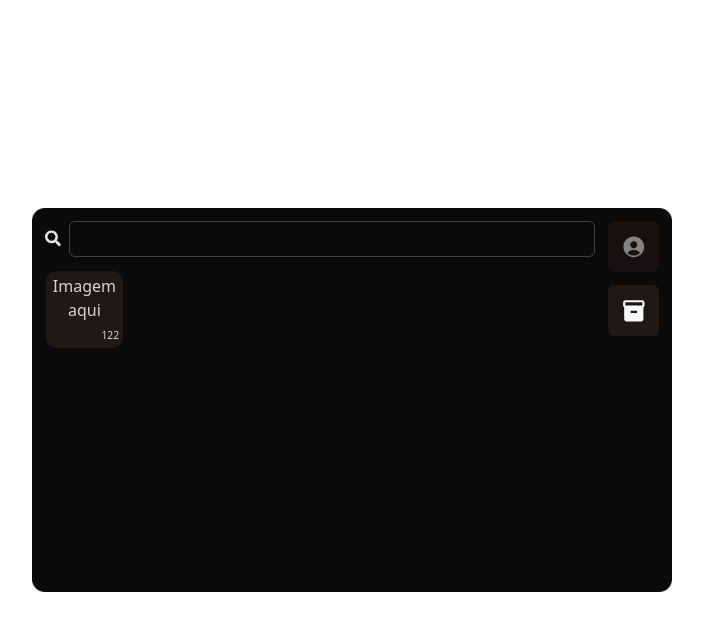
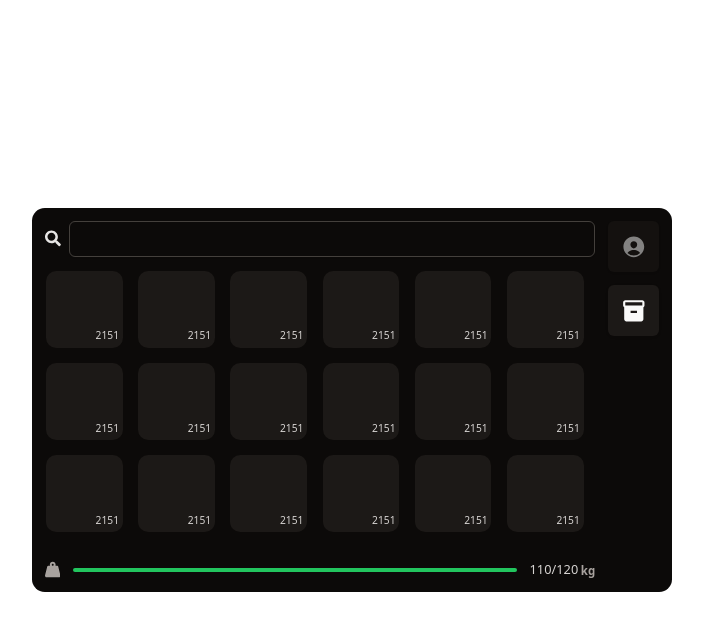
Before and after one commit to pyurips/datalife-old, a React (Vite) app in the folder src/webviews/main_interface/: page / in a window 1280 px wide. Both pictures are taken after a click on the button 921 px from the left and 310 px from the top of the page. Shown: the top 630 px of the page, without its empty margins (288-991 px from the left). Built offline with nearby package versions, Linux system fonts and the light colour scheme.

Commit message:
feat: added weight to belongings

```diff
--- a/src/webviews/main_interface/src/components/character_menu/belongings.tsx
+++ b/src/webviews/main_interface/src/components/character_menu/belongings.tsx
@@ -9,6 +9,8 @@ import {
   DropdownMenuSeparator,
   DropdownMenuTrigger,
 } from '@/components/ui/dropdown-menu';
+import { FaWeightHanging } from 'react-icons/fa';
+import { Progress } from '@/components/ui/progress';
 
 export default function Belongings() {
   return (
@@ -20,26 +22,37 @@ export default function Belongings() {
 
       <ScrollArea>
         <section className="flex flex-1 flex-row gap-[1.2vw] flex-wrap p-[0.1vw]">
-          <DropdownMenu>
-            <DropdownMenuTrigger>
-              <button className="flex flex-col w-[6vw] h-[6vw] bg-stone-900 items-end overflow-hidden rounded-[0.8vw] transition-all active:bg-stone-800">
-                <div className="flex flex-1 items-center justify-center text-stone-300">
-                  Imagem aqui
-                </div>
-                <p className="text-[0.8vw] p-[0.3vw] text-stone-300">122</p>
-              </button>
-            </DropdownMenuTrigger>
-            <DropdownMenuContent className="max-w-[10vw] bg-stone-800 text-stone-300 border-none">
-              <DropdownMenuLabel className='text-[1vw]'>My Account sa as a da </DropdownMenuLabel>
-              <DropdownMenuSeparator className="bg-stone-800" />
-              <DropdownMenuItem>Profile</DropdownMenuItem>
-              <DropdownMenuItem>Billing</DropdownMenuItem>
-              <DropdownMenuItem>Team</DropdownMenuItem>
-              <DropdownMenuItem>Subscription</DropdownMenuItem>
-            </DropdownMenuContent>
-          </DropdownMenu>
+          {new Array(50).fill(0).map((_, i) => (
+            <DropdownMenu key={i}>
+              <DropdownMenuTrigger asChild>
+                <button className="flex flex-col w-[6vw] h-[6vw] bg-stone-900 items-end overflow-hidden rounded-[0.8vw] transition-all active:bg-stone-800">
+                  <div className="flex flex-1 items-center justify-center text-stone-300"></div>
+                  <p className="text-[0.8vw] p-[0.3vw] text-stone-300">2151</p>
+                </button>
+              </DropdownMenuTrigger>
+              <DropdownMenuContent className="max-w-[10vw] bg-stone-800 text-stone-300 border-none p-[0.5vw] rounded-[1vw]">
+                <DropdownMenuLabel className="text-[10px] lg:text-[1vw]">
+                  My Account sa as a da{' '}
+                </DropdownMenuLabel>
+                <DropdownMenuSeparator className="bg-stone-600" />
+                <DropdownMenuItem className="text-[1vw]">Usar</DropdownMenuItem>
+                <DropdownMenuItem className="text-[1vw]">
+                  Jogar fora
+                </DropdownMenuItem>
+              </DropdownMenuContent>
+            </DropdownMenu>
+          ))}
         </section>
       </ScrollArea>
+
+      <div className="flex flex-row items-center justify-between gap-[1vw]">
+        <FaWeightHanging className="text-[1.5vw] text-stone-400" />
+        <Progress color="bg-green-500" className="h-[0.3vw]" value={100} />
+        <div className="flex flex-row gap-[0.2vw] items-end">
+          <p className="text-stone-300 text-[1vw]">110/120</p>
+          <p className="text-stone-400 text-[0.9vw] font-semibold">kg</p>
+        </div>
+      </div>
     </div>
   );
 }
```
